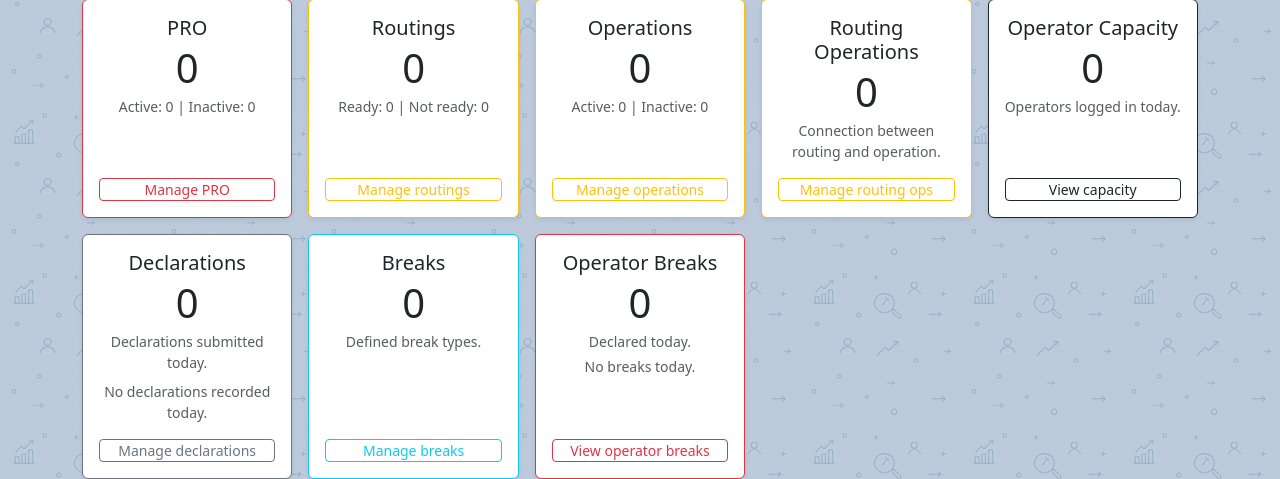
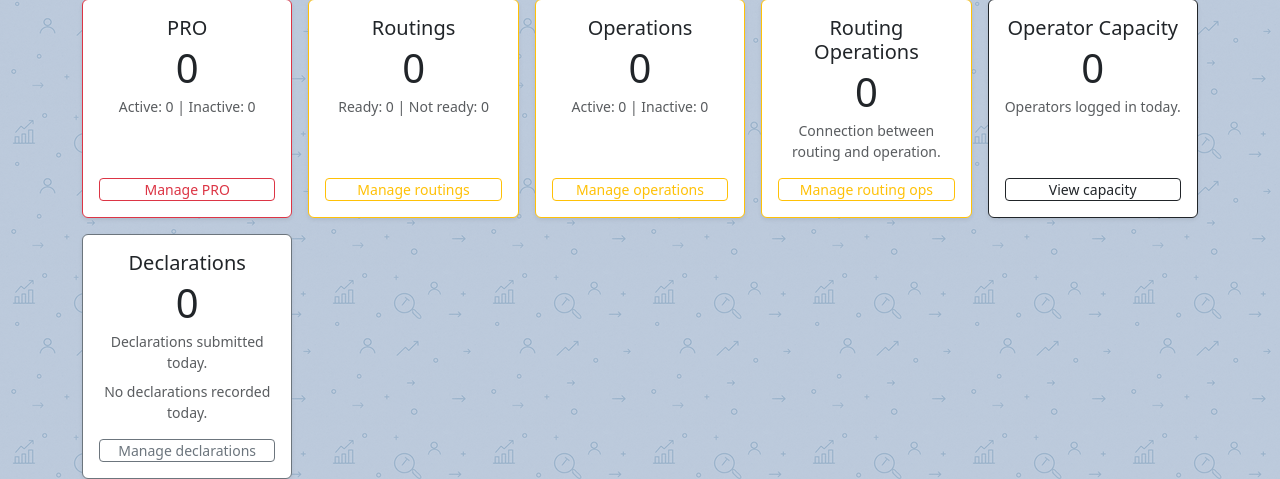
Before and after one commit to satmari/WipTracking, a Django app: page /planner/ in a window 1280 px wide. Shown: the part 375-854 px from the top of the page. Run offline with Django 5.2, Linux system fonts and the light colour scheme; the visitor is signed in with stand-in values (Sample User, id 1); data comes from the database, SQL or seed files in the repository; data that the repository does not hold is empty; some libraries are stand-ins or nearby versions.

Commit message:
hide old breaks process

```diff
--- a/planners/templates/planners/planner_dashboard.html
+++ b/planners/templates/planners/planner_dashboard.html
@@ -210,52 +210,52 @@
     </div>
 
     {# 12. BREAKS #}
-    <div class="col">
-      <div class="card shadow-sm h-100 border-info">
-        <div class="card-body d-flex flex-column text-center">
-          <h5 class="card-title mb-1">Breaks</h5>
-          <p class="display-6 mb-1">{{ breaks_count }}</p>
-          <p class="text-muted small mb-3">Defined break types.</p>
-          <a href="{% url 'planners:break_list' %}"
-             class="btn btn-outline-info btn-sm mt-auto">
-            Manage breaks
-          </a>
-        </div>
-      </div>
-    </div>
+<!--    <div class="col">-->
+<!--      <div class="card shadow-sm h-100 border-info">-->
+<!--        <div class="card-body d-flex flex-column text-center">-->
+<!--          <h5 class="card-title mb-1">Breaks</h5>-->
+<!--          <p class="display-6 mb-1">{{ breaks_count }}</p>-->
+<!--          <p class="text-muted small mb-3">Defined break types.</p>-->
+<!--          <a href="{% url 'planners:break_list' %}"-->
+<!--             class="btn btn-outline-info btn-sm mt-auto">-->
+<!--            Manage breaks-->
+<!--          </a>-->
+<!--        </div>-->
+<!--      </div>-->
+<!--    </div>-->
 
     {# 13. OPERATOR BREAKS #}
-    <div class="col">
-      <div class="card shadow-sm h-100 border-danger">
-        <div class="card-body d-flex flex-column text-center">
-          <h5 class="card-title mb-1">Operator Breaks</h5>
-          <p class="display-6 mb-1">{{ operator_breaks_today }}</p>
-          <p class="text-muted small mb-1">Declared today.</p>
+<!--    <div class="col">-->
+<!--      <div class="card shadow-sm h-100 border-danger">-->
+<!--        <div class="card-body d-flex flex-column text-center">-->
+<!--          <h5 class="card-title mb-1">Operator Breaks</h5>-->
+<!--          <p class="display-6 mb-1">{{ operator_breaks_today }}</p>-->
+<!--          <p class="text-muted small mb-1">Declared today.</p>-->
 
-          {% if operator_breaks_by_team %}
-            <div class="text-start small mb-3 w-100">
-              <strong>Today by team:</strong>
-              <ul class="list-unstyled mb-0 mt-1">
-                {% for item in operator_breaks_by_team %}
-                  <li>
-                    {{ item.team_user__username }}
-                    {{ item.break_type__break_time_start|time:"H:i" }}–{{ item.break_type__break_time_end|time:"H:i" }}
-                    ({{ item.operators_count }} op)
-                  </li>
-                {% endfor %}
-              </ul>
-            </div>
-          {% else %}
-            <p class="text-muted small mb-3">No breaks today.</p>
-          {% endif %}
+<!--          {% if operator_breaks_by_team %}-->
+<!--            <div class="text-start small mb-3 w-100">-->
+<!--              <strong>Today by team:</strong>-->
+<!--              <ul class="list-unstyled mb-0 mt-1">-->
+<!--                {% for item in operator_breaks_by_team %}-->
+<!--                  <li>-->
+<!--                    {{ item.team_user__username }}-->
+<!--                    {{ item.break_type__break_time_start|time:"H:i" }}–{{ item.break_type__break_time_end|time:"H:i" }}-->
+<!--                    ({{ item.operators_count }} op)-->
+<!--                  </li>-->
+<!--                {% endfor %}-->
+<!--              </ul>-->
+<!--            </div>-->
+<!--          {% else %}-->
+<!--            <p class="text-muted small mb-3">No breaks today.</p>-->
+<!--          {% endif %}-->
 
-          <a href="{% url 'planners:operator_break_list' %}"
-             class="btn btn-outline-danger btn-sm mt-auto">
-            View operator breaks
-          </a>
-        </div>
-      </div>
-    </div>
+<!--          <a href="{% url 'planners:operator_break_list' %}"-->
+<!--             class="btn btn-outline-danger btn-sm mt-auto">-->
+<!--            View operator breaks-->
+<!--          </a>-->
+<!--        </div>-->
+<!--      </div>-->
+<!--    </div>-->
 
   </div>
 </div>
```
Also changed, not shown: teams/templates/teams/team_dashboard.html (+12 -12 lines).
